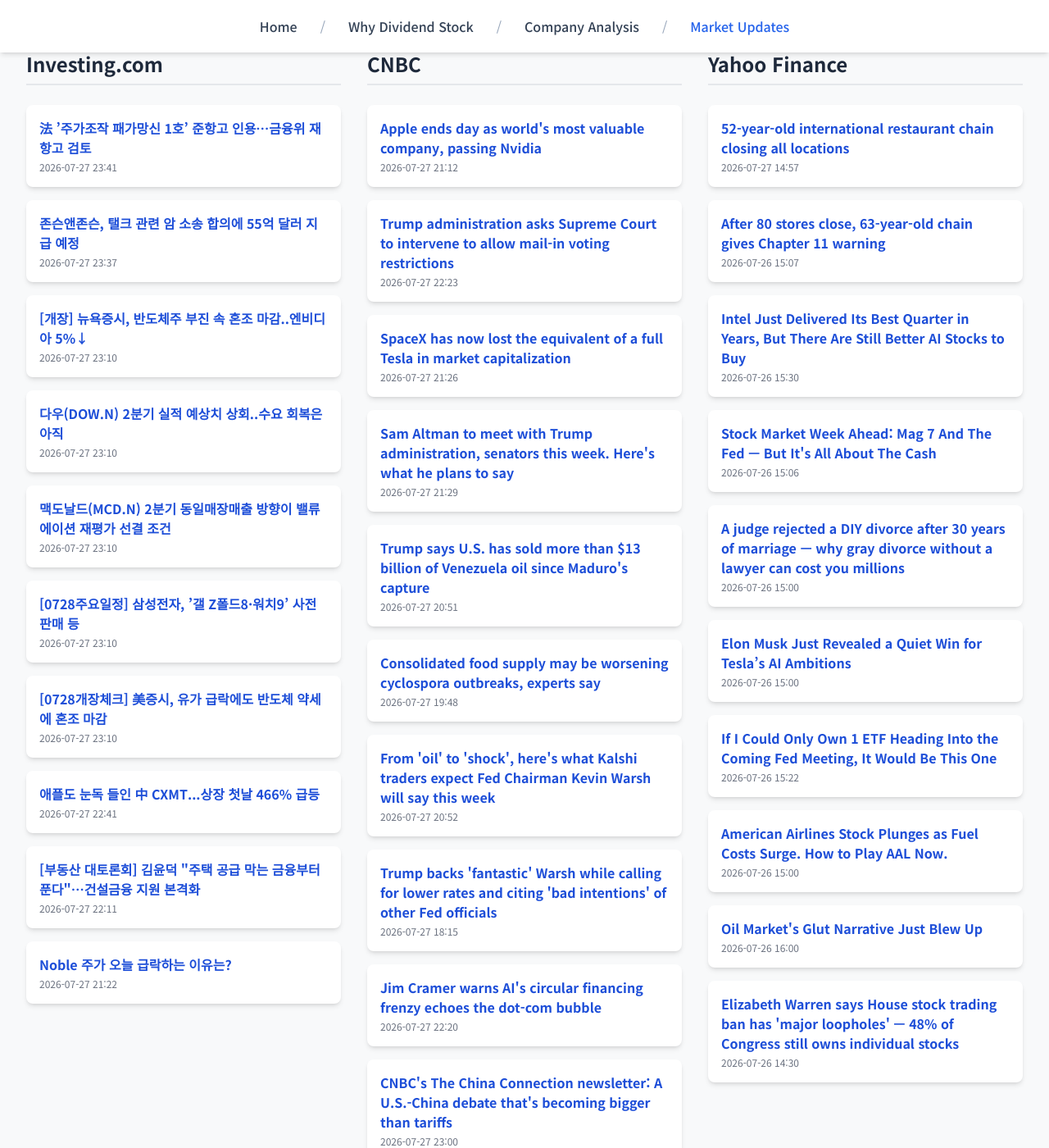
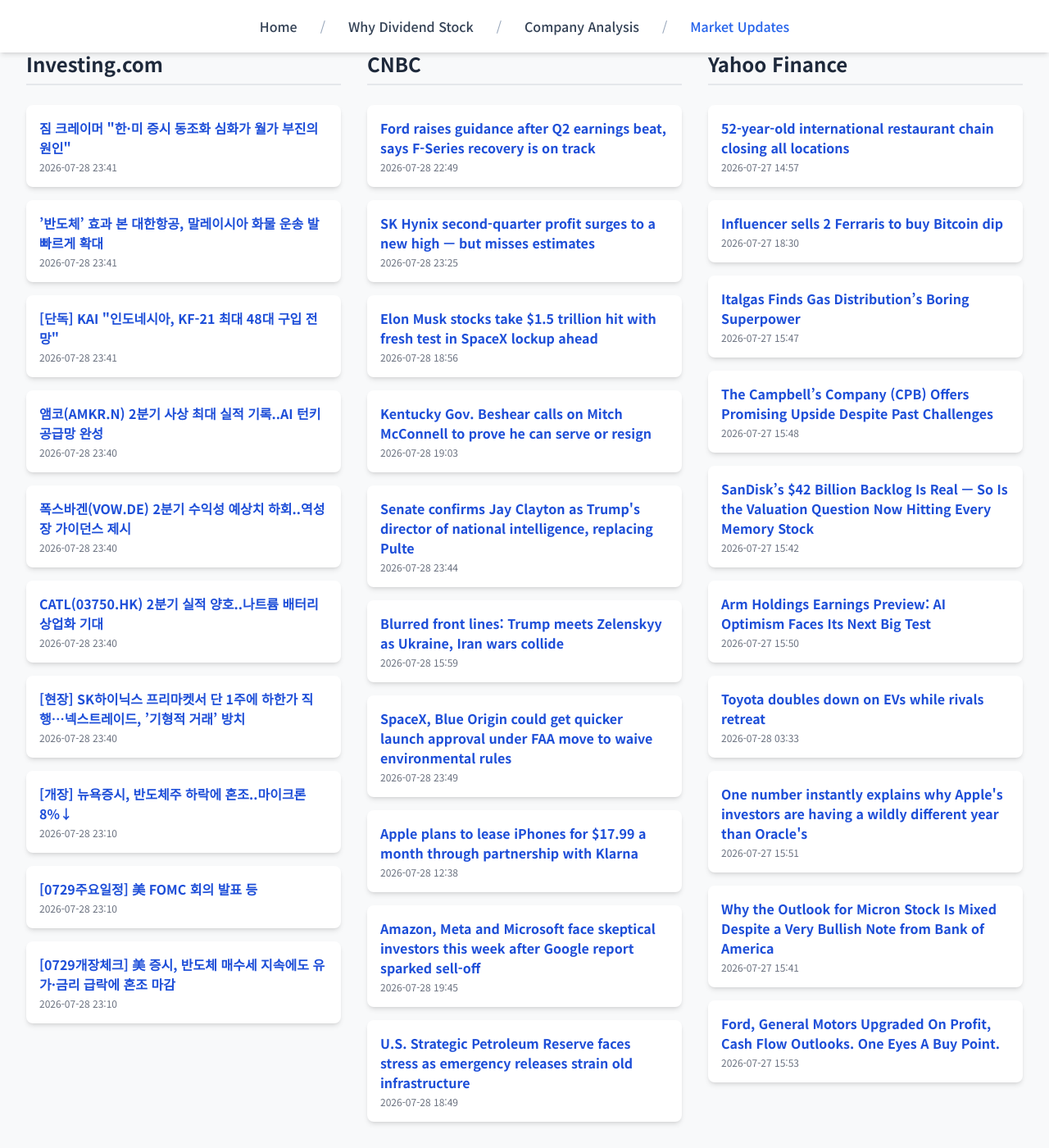
Before and after one commit to Kay-Hwang/my-company-analysis, a Jekyll site: the page built from market-updates.html, in a window 1280 px wide and 1400 px high, scrolled down 214 px. Shown: the whole window at 82% size. Built offline with Jekyll 4.4.1, drawn with Linux system fonts in a browser that asks for light colours; nearby versions of some CDN libraries; a script that is not in the unit is left out.

Commit message:
Update daily data

```diff
--- a/_data/latest_data.json
+++ b/_data/latest_data.json
@@ -1,128 +1,128 @@
 {
-  "lastUpdated": "2026년 07월 28일 08:59 KST",
+  "lastUpdated": "2026년 07월 29일 08:56 KST",
   "news": {
     "investing": [
       {
-        "title": "法 ’주가조작 패가망신 1호’ 준항고 인용…금융위 재항고 검토",
-        "link": "https://kr.investing.com/news/stock-market-news/article-2031058",
-        "pubDate": "2026-07-27 23:41:12",
-        "summary": "法 ’주가조작 패가망신 1호’ 준항고 인용…금융위 재항고 검토"
+        "title": "짐 크레이머 \"한·미 증시 동조화 심화가 월가 부진의 원인\"",
+        "link": "https://kr.investing.com/news/stock-market-news/article-2033290",
+        "pubDate": "2026-07-28 23:41:03",
+        "summary": "짐 크레이머 \"한·미 증시 동조화 심화가 월가 부진의 원인\""
       },
       {
-        "title": "존슨앤존슨, 탤크 관련 암 소송 합의에 55억 달러 지급 예정",
-        "link": "https://kr.investing.com/news/stock-market-news/article-2031050",
-        "pubDate": "2026-07-27 23:37:26",
-        "summary": "존슨앤존슨, 탤크 관련 암 소송 합의에 55억 달러 지급 예정"
+        "title": "’반도체’ 효과 본 대한항공, 말레이시아 화물 운송 발 빠르게 확대",
+        "link": "https://kr.investing.com/news/stock-market-news/article-2033287",
+        "pubDate": "2026-07-28 23:41:02",
+        "summary": "’반도체’ 효과 본 대한항공, 말레이시아 화물 운송 발 빠르게 확대"
       },
       {
-        "title": "[개장] 뉴욕증시, 반도체주 부진 속 혼조 마감..엔비디아 5%↓",
-        "link": "https://kr.investing.com/news/stock-market-news/article-2031037",
-        "pubDate": "2026-07-27 23:10:18",
-        "summary": "[개장] 뉴욕증시, 반도체주 부진 속 혼조 마감..엔비디아 5%↓"
+        "title": "[단독] KAI \"인도네시아, KF-21 최대 48대 구입 전망\"",
+        "link": "https://kr.investing.com/news/stock-market-news/article-2033286",
+        "pubDate": "2026-07-28 23:41:02",
+        "summary": "[단독] KAI \"인도네시아, KF-21 최대 48대 구입 전망\""
       },
       {
-        "title": "다우(DOW.N) 2분기 실적 예상치 상회..수요 회복은 아직",
-        "link": "https://kr.investing.com/news/stock-market-news/article-2031036",
-        "pubDate": "2026-07-27 23:10:17",
-        "summary": "다우(DOW.N) 2분기 실적 예상치 상회..수요 회복은 아직"
+        "title": "앰코(AMKR.N) 2분기 사상 최대 실적 기록..AI 턴키 공급망 완성",
+        "link": "https://kr.investing.com/news/stock-market-news/article-2033284",
+        "pubDate": "2026-07-28 23:40:16",
+        "summary": "앰코(AMKR.N) 2분기 사상 최대 실적 기록..AI 턴키 공급망 완성"
       },
       {
-        "title": "맥도날드(MCD.N) 2분기 동일매장매출 방향이 밸류에이션 재평가 선결 조건",
-        "link": "https://kr.investing.com/news/stock-market-news/article-2031035",
-        "pubDate": "2026-07-27 23:10:17",
-        "summary": "맥도날드(MCD.N) 2분기 동일매장매출 방향이 밸류에이션 재평가 선결 조건"
+        "title": "폭스바겐(VOW.DE) 2분기 수익성 예상치 하회..역성장 가이던스 제시",
+        "link": "https://kr.investing.com/news/stock-market-news/article-2033283",
+        "pubDate": "2026-07-28 23:40:16",
+        "summary": "폭스바겐(VOW.DE) 2분기 수익성 예상치 하회..역성장 가이던스 제시"
       },
       {
-        "title": "[0728주요일정] 삼성전자, ’갤 Z폴드8·워치9’ 사전 판매 등",
-        "link": "https://kr.investing.com/news/stock-market-news/article-2031034",
-        "pubDate": "2026-07-27 23:10:10",
-        "summary": "[0728주요일정] 삼성전자, ’갤 Z폴드8·워치9’ 사전 판매 등"
+        "title": "CATL(03750.HK) 2분기 실적 양호..나트륨 배터리 상업화 기대",
+        "link": "https://kr.investing.com/news/stock-market-news/article-2033282",
+        "pubDate": "2026-07-28 23:40:16",
+        "summary": "CATL(03750.HK) 2분기 실적 양호..나트륨 배터리 상업화 기대"
       },
       {
-        "title": "[0728개장체크] 美증시, 유가 급락에도  반도체 약세에 혼조 마감",
-        "link": "https://kr.investing.com/news/stock-market-news/article-2031033",
-        "pubDate": "2026-07-27 23:10:10",
-        "summary": "[0728개장체크] 美증시, 유가 급락에도  반도체 약세에 혼조 마감"
+        "title": "[현장] SK하이닉스 프리마켓서 단 1주에 하한가 직행…넥스트레이드, ’기형적 거래’ 방치",
+        "link": "https://kr.investing.com/news/stock-market-news/article-2033281",
+        "pubDate": "2026-07-28 23:40:15",
+        "summary": "[현장] SK하이닉스 프리마켓서 단 1주에 하한가 직행…넥스트레이드, ’기형적 거래’ 방치"
       },
       {
-        "title": "애플도 눈독 들인 中 CXMT...상장 첫날 466% 급등",
-        "link": "https://kr.investing.com/news/stock-market-news/article-2031027",
-        "pubDate": "2026-07-27 22:41:12",
-        "summary": "애플도 눈독 들인 中 CXMT...상장 첫날 466% 급등"
+        "title": "[개장] 뉴욕증시, 반도체주 하락에 혼조..마이크론 8%↓",
+        "link": "https://kr.investing.com/news/stock-market-news/article-2033270",
+        "pubDate": "2026-07-28 23:10:16",
+        "summary": "[개장] 뉴욕증시, 반도체주 하락에 혼조..마이크론 8%↓"
       },
       {
-        "title": "[부동산 대토론회] 김윤덕 \"주택 공급 막는 금융부터 푼다\"…건설금융 지원 본격화",
-        "link": "https://kr.investing.com/news/stock-market-news/article-2031014",
-        "pubDate": "2026-07-27 22:11:09",
-        "summary": "[부동산 대토론회] 김윤덕 \"주택 공급 막는 금융부터 푼다\"…건설금융 지원 본격화"
+        "title": "[0729주요일정] 美 FOMC 회의 발표 등",
+        "link": "https://kr.investing.com/news/stock-market-news/article-2033269",
+        "pubDate": "2026-07-28 23:10:09",
+        "summary": "[0729주요일정] 美 FOMC 회의 발표 등"
       },
       {
-        "title": "Noble 주가 오늘 급락하는 이유는?",
-        "link": "https://kr.investing.com/news/stock-market-news/article-93CH-2030993",
-        "pubDate": "2026-07-27 21:22:27",
-        "summary": "Noble 주가 오늘 급락하는 이유는?"
+        "title": "[0729개장체크] 美 증시, 반도체 매수세 지속에도 유가·금리 급락에 혼조 마감",
+        "link": "https://kr.investing.com/news/stock-market-news/article-2033268",
+        "pubDate": "2026-07-28 23:10:09",
+        "summary": "[0729개장체크] 美 증시, 반도체 매수세 지속에도 유가·금리 급락에 혼조 마감"
       }
     ],
     "cnbc": [
       {
-        "title": "Apple ends day as world's most valuable company, passing Nvidia",
-        "link": "https://www.cnbc.com/2026/07/27/apple-most-valuable-company-nvidia.html",
-        "pubDate": "Mon, 27 Jul 2026 21:12:26 GMT",
-        "summary": "Nvidia had held the top spot as the most valuable company since June 2025, when it took the crown from Microsoft."
+        "title": "Ford raises guidance after Q2 earnings beat, says F-Series recovery is on track",
+        "link": "https://www.cnbc.com/2026/07/28/ford-motor-f-earnings-q2-2026.html",
+        "pubDate": "Tue, 28 Jul 2026 22:49:50 GMT",
+        "summary": "Ford cited operational improvements, resilient vehicle pricing and a high sales mix of profitable products for its performance and the improved guidance."
       },
       {
-        "title": "Trump administration asks Supreme Court to intervene to allow mail-in voting restrictions",
-        "link": "https://www.cnbc.com/2026/07/27/trump-supreme-court-mail-in-voting-restrictions.html",
-        "pubDate": "Mon, 27 Jul 2026 22:23:50 GMT",
-        "summary": "A federal appeals court on Saturday kept the restrictions blocked in 23 states that sued, finding states must prepare for potentially disruptive election changes."
+        "title": "SK Hynix second-quarter profit surges to a new high — but misses estimates",
+        "link": "https://www.cnbc.com/2026/07/29/sk-hynix-earnings-profit-revenue-hbm-memory.html",
+        "pubDate": "Tue, 28 Jul 2026 23:25:26 GMT",
+        "summary": "SK Hynix announced second quarter earnings on Wednesday, with profit reaching a record but still missing estimates. Revenue more than tripled year over year."
       },
       {
-        "title": "SpaceX has now lost the equivalent of a full Tesla in market capitalization",
-        "link": "https://www.cnbc.com/2026/07/27/spacex-has-now-lost-the-equivalent-of-a-full-tesla-in-market-capitalization.html",
-        "pubDate": "Mon, 27 Jul 2026 21:26:03 GMT",
-        "summary": "Elon Musk's space company has wiped off more than $1.2 trillion in market cap since hitting a high of $225.64 per share in June."
+        "title": "Elon Musk stocks take $1.5 trillion hit with fresh test in SpaceX lockup ahead",
+        "link": "https://www.cnbc.com/2026/07/28/elon-musk-stocks-take-1point5-trillion-hit-with-fresh-test-in-spacex-lockup-ahead.html",
+        "pubDate": "Tue, 28 Jul 2026 18:56:34 GMT",
+        "summary": "It's been a rough month for Elon Musk, if there is such a thing for the world's richest man."
       },
       {
-        "title": "Sam Altman to meet with Trump administration, senators this week. Here's what he plans to say",
-        "link": "https://www.cnbc.com/2026/07/27/altman-trump-china-open-weight-ai.html",
-        "pubDate": "Mon, 27 Jul 2026 21:29:50 GMT",
-        "summary": "Altman will preview the capabilities of the company's upcoming family of AI models and answer questions about cybersecurity and open-weight models."
+        "title": "Kentucky Gov. Beshear calls on Mitch McConnell to prove he can serve or resign",
+        "link": "https://www.cnbc.com/2026/07/28/beshear-mcconnell-health-resign-senate-vacancy.html",
+        "pubDate": "Tue, 28 Jul 2026 19:03:40 GMT",
+        "summary": "McConnell’s prolonged absence could complicate the GOP’s narrow Senate majority and trigger an untested Kentucky vacancy process."
       },
       {
-        "title": "Trump says U.S. has sold more than $13 billion of Venezuela oil since Maduro's capture",
-        "link": "https://www.cnbc.com/2026/07/27/trump-says-us-has-sold-more-than-13-billion-of-venezuela-oil-.html",
-        "pubDate": "Mon, 27 Jul 2026 20:51:08 GMT",
-        "summary": "President Donald Trump said Monday the U.S. has sold more than $13 billion of Venezuelan oil since taking control of the South American nation's energy exports."
+        "title": "Senate confirms Jay Clayton as Trump's director of national intelligence, replacing Pulte",
+        "link": "https://www.cnbc.com/2026/07/28/jay-clayton-bill-pulte-senate-vote-trump-spy-chief.html",
+        "pubDate": "Tue, 28 Jul 2026 23:44:00 GMT",
+        "summary": "Bill Pulte had been serving for months as DNI after Tulsi Gabbard resigned the post."
       },
       {
-        "title": "Consolidated food supply may be worsening cyclospora outbreaks, experts say",
-        "link": "https://www.cnbc.com/2026/07/27/cyclospora-outbreak-food-industry-consolidation.html",
-        "pubDate": "Mon, 27 Jul 2026 19:48:30 GMT",
-        "summary": "Experts say food industry consolidation may be amplifying the cyclospora outbreak, allowing contaminated produce to spread farther."
+        "title": "Blurred front lines: Trump meets Zelenskyy as Ukraine, Iran wars collide",
+        "link": "https://www.cnbc.com/2026/07/28/trump-zelenskyy-ukraine-russia-iran-war.html",
+        "pubDate": "Tue, 28 Jul 2026 15:59:04 GMT",
+        "summary": "Trump and Zelenskyy meet as the U.S war against Iran and Russia's full-scale invasion of Ukraine have threatened to overlap in recent days."
       },
       {
-        "title": "From 'oil' to 'shock',  here's what Kalshi traders expect Fed Chairman Kevin Warsh will say this week",
-        "link": "https://www.cnbc.com/2026/07/27/from-oil-to-shock-heres-what-kalshi-traders-expect-warsh-to-say.html",
-        "pubDate": "Mon, 27 Jul 2026 20:52:29 GMT",
-        "summary": "Kalshi traders are predicting Warsh will mention last week's supply shock at this week's Federal Reserve press conference."
+        "title": "SpaceX, Blue Origin could get quicker launch approval under FAA move to waive environmental rules",
+        "link": "https://www.cnbc.com/2026/07/28/space-launches-faa-environmental-spacex-blue-origin-sean-duffy.html",
+        "pubDate": "Tue, 28 Jul 2026 23:49:14 GMT",
+        "summary": "\"America won the first Space Race, and we can do it again — but only if we get government red tape out of the way,\" Transportation Secretary Sean Duffy said."
       },
       {
-        "title": "Trump backs 'fantastic' Warsh while calling for lower rates and citing 'bad intentions' of other Fed officials",
-        "link": "https://www.cnbc.com/2026/07/27/trump-warsh-interest-rates.html",
-        "pubDate": "Mon, 27 Jul 2026 18:15:18 GMT",
-        "summary": "President Trump Monday voiced support for Federal Reserve Chairman Kevin Warsh while insisting that the U.S. should have the lowest interest rates in the world."
+        "title": "Apple plans to lease iPhones for $17.99 a month through partnership with Klarna",
+        "link": "https://www.cnbc.com/2026/07/28/apple-plans-to-lease-iphones-for-17point99-a-month-through-klarna-deal.html",
+        "pubDate": "Tue, 28 Jul 2026 12:38:50 GMT",
+        "summary": "Apple is announcing an iPhone lease option weeks after raising iPad and Mac prices due to the global memory shortage."
       },
       {
-        "title": "Jim Cramer warns AI's circular financing frenzy echoes the dot-com bubble",
-        "link": "https://www.cnbc.com/2026/07/27/jim-cramer-warns-ai-circular-financing-echoes-dot-com-bubble.html",
-        "pubDate": "Mon, 27 Jul 2026 22:20:01 GMT",
-        "summary": "CNBC's Jim Cramer said reports of Nvidia backing OpenAI's data center expansion revived memories of the financing arrangements that preceded the dot-com crash."
+        "title": "Amazon, Meta and Microsoft face skeptical investors this week after Google report sparked sell-off",
+        "link": "https://www.cnbc.com/2026/07/28/hyperscalers-face-higher-capex-scrutiny-after-alphabet-report-panned.html",
+        "pubDate": "Tue, 28 Jul 2026 19:45:10 GMT",
+        "summary": "Alphabet's free cash flow has turned negative, and the company lifted its capital spending forecast. Slower-growing cloud rivals report this week."
       },
       {
-        "title": "CNBC's The China Connection newsletter: A U.S.-China debate that's becoming bigger than tariffs",
-        "link": "https://www.cnbc.com/2026/07/27/cnbcs-the-china-connection-newsletter-a-us-china-debate-thats-becoming-bigger-than-tariffs.html",
-        "pubDate": "Mon, 27 Jul 2026 23:00:02 GMT",
-        "summary": "The AI race is heating up so fast this summer that it's reshaping national priorities in the U.S. and China."
+        "title": "U.S. Strategic Petroleum Reserve faces stress as emergency releases strain old infrastructure",
+        "link": "https://www.cnbc.com/2026/07/28/us-strategic-petroleum-reserve-spr-iran-oil-strait-hormuz.html",
+        "pubDate": "Tue, 28 Jul 2026 18:49:34 GMT",
+        "summary": "The reserve has an authorized storage capacity of 714 million barrels, according to the Department of Energy."
       }
     ],
     "yahoo": [
@@ -133,58 +133,58 @@
         "summary": "52-year-old international restaurant chain closing all locations"
       },
       {
-        "title": "After 80 stores close, 63-year-old chain gives Chapter 11 warning",
-        "link": "https://finance.yahoo.com/markets/stocks/articles/80-stores-close-63-old-150700367.html",
-        "pubDate": "2026-07-26T15:07:00Z",
-        "summary": "After 80 stores close, 63-year-old chain gives Chapter 11 warning"
+        "title": "Influencer sells 2 Ferraris to buy Bitcoin dip",
+        "link": "https://finance.yahoo.com/markets/crypto/articles/influencer-sells-2-ferraris-buy-183000659.html",
+        "pubDate": "2026-07-27T18:30:00Z",
+        "summary": "Influencer sells 2 Ferraris to buy Bitcoin dip"
       },
       {
-        "title": "Intel Just Delivered Its Best Quarter in Years, But There Are Still Better AI Stocks to Buy",
-        "link": "https://finance.yahoo.com/technology/ai/articles/intel-just-delivered-best-quarter-153002421.html",
-        "pubDate": "2026-07-26T15:30:02Z",
-        "summary": "Intel Just Delivered Its Best Quarter in Years, But There Are Still Better AI Stocks to Buy"
+        "title": "Italgas Finds Gas Distribution’s Boring Superpower",
+        "link": "https://finance.yahoo.com/energy/articles/italgas-finds-gas-distribution-boring-154706381.html",
+        "pubDate": "2026-07-27T15:47:06Z",
+        "summary": "Italgas Finds Gas Distribution’s Boring Superpower"
       },
       {
-        "title": "Stock Market Week Ahead: Mag 7 And The Fed — But It's All About The Cash",
-        "link": "https://www.investors.com/research/investing-action-plan/stock-market-week-ahead-mag-7-and-the-fed-but-its-all-about-the-cash/?src=A00220&yptr=yahoo",
-        "pubDate": "2026-07-26T15:06:23Z",
-        "summary": "Stock Market Week Ahead: Mag 7 And The Fed — But It's All About The Cash"
+        "title": "The Campbell’s Company (CPB) Offers Promising Upside Despite Past Challenges",
+        "link": "https://finance.yahoo.com/markets/stocks/articles/campbell-company-cpb-offers-promising-154851072.html",
+        "pubDate": "2026-07-27T15:48:51Z",
+        "summary": "The Campbell’s Company (CPB) Offers Promising Upside Despite Past Challenges"
       },
       {
-        "title": "A judge rejected a DIY divorce after 30 years of marriage — why gray divorce without a lawyer can cost you millions",
-        "link": "https://finance.yahoo.com/small-business/articles/judge-rejected-diy-divorce-30-150000268.html",
-        "pubDate": "2026-07-26T15:00:00Z",
-        "summary": "A judge rejected a DIY divorce after 30 years of marriage — why gray divorce without a lawyer can cost you millions"
+        "title": "SanDisk’s $42 Billion Backlog Is Real — So Is the Valuation Question Now Hitting Every Memory Stock",
+        "link": "https://finance.yahoo.com/markets/stocks/articles/sandisk-42-billion-backlog-real-154253850.html",
+        "pubDate": "2026-07-27T15:42:53Z",
+        "summary": "SanDisk’s $42 Billion Backlog Is Real — So Is the Valuation Question Now Hitting Every Memory Stock"
       },
       {
-        "title": "Elon Musk Just Revealed a Quiet Win for Tesla’s AI Ambitions",
-        "link": "https://finance.yahoo.com/technology/ai/articles/elon-musk-just-revealed-quiet-150002342.html",
-        "pubDate": "2026-07-26T15:00:02Z",
-        "summary": "Elon Musk Just Revealed a Quiet Win for Tesla’s AI Ambitions"
+        "title": "Arm Holdings Earnings Preview: AI Optimism Faces Its Next Big Test",
+        "link": "https://finance.yahoo.com/technology/ai/articles/arm-holdings-earnings-preview-ai-155031081.html",
+        "pubDate": "2026-07-27T15:50:31Z",
+        "summary": "Arm Holdings Earnings Preview: AI Optimism Faces Its Next Big Test"
       },
       {
-        "title": "If I Could Only Own 1 ETF Heading Into the Coming Fed Meeting, It Would Be This One",
-        "link": "https://finance.yahoo.com/markets/stocks/articles/could-only-own-1-etf-152200110.html",
-        "pubDate": "2026-07-26T15:22:00Z",
-        "summary": "If I Could Only Own 1 ETF Heading Into the Coming Fed Meeting, It Would Be This One"
+        "title": "Toyota doubles down on EVs while rivals retreat",
+        "link": "https://finance.yahoo.com/technology/articles/toyota-doubles-down-evs-while-033300077.html",
+        "pubDate": "2026-07-28T03:33:00Z",
+        "summary": "Toyota doubles down on EVs while rivals retreat"
       },
       {
-        "title": "American Airlines Stock Plunges as Fuel Costs Surge. How to Play AAL Now.",
-        "link": "https://finance.yahoo.com/markets/stocks/articles/american-airlines-stock-plunges-fuel-150002420.html",
-        "pubDate": "2026-07-26T15:00:02Z",
-        "summary": "American Airlines Stock Plunges as Fuel Costs Surge. How to Play AAL Now."
+        "title": "One number instantly explains why Apple's investors are having a wildly different year than Oracle's",
+        "link": "https://finance.yahoo.com/markets/article/one-number-instantly-explains-why-apples-investors-are-having-a-wildly-different-year-than-oracles-155100388.html",
+        "pubDate": "2026-07-27T15:51:00Z",
+        "summary": "One number instantly explains why Apple's investors are having a wildly different year than Oracle's"
       },
       {
-        "title": "Oil Market's Glut Narrative Just Blew Up",
-        "link": "https://finance.yahoo.com/energy/articles/oil-markets-glut-narrative-just-160000237.html",
-        "pubDate": "2026-07-26T16:00:00Z",
-        "summary": "Oil Market's Glut Narrative Just Blew Up"
+        "title": "Why the Outlook for Micron Stock Is Mixed Despite a Very Bullish Note from Bank of America",
+        "link": "https://finance.yahoo.com/markets/stocks/articles/why-outlook-micron-stock-mixed-154119042.html",
+        "pubDate": "2026-07-27T15:41:19Z",
+        "summary": "Why the Outlook for Micron Stock Is Mixed Despite a Very Bullish Note from Bank of America"
       },
       {
-        "title": "Elizabeth Warren says House stock trading ban has 'major loopholes' — 48% of Congress still owns individual stocks",
-        "link": "https://finance.yahoo.com/markets/stocks/articles/elizabeth-warren-says-house-stock-143000935.html",
-        "pubDate": "2026-07-26T14:30:00Z",
-        "summary": "Elizabeth Warren says House stock trading ban has 'major loopholes' — 48% of Congress still owns individual stocks"
+        "title": "Ford, General Motors Upgraded On Profit, Cash Flow Outlooks. One Eyes A Buy Point.",
+        "link": "https://www.investors.com/news/ford-general-motors-electric-vehicles-evs-auto-industry/?src=A00220&yptr=yahoo",
+        "pubDate": "2026-07-27T15:53:33Z",
+        "summary": "Ford, General Motors Upgraded On Profit, Cash Flow Outlooks. One Eyes A Buy Point."
       }
     ]
   }
```
